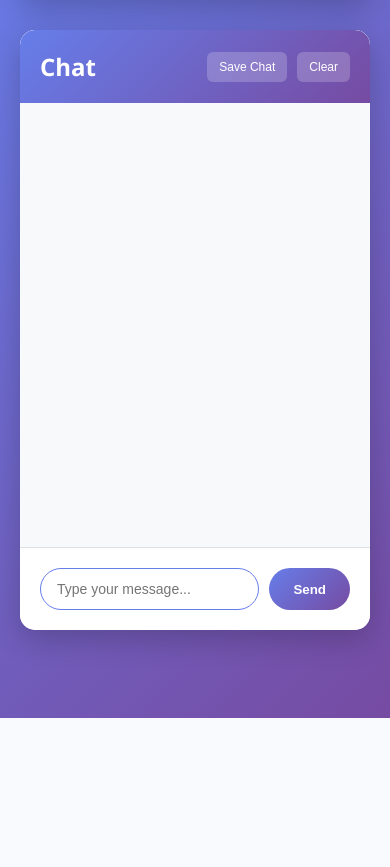
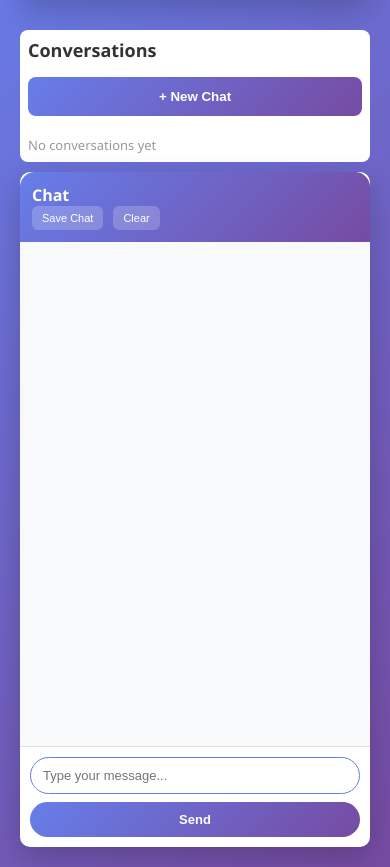
Before and after one commit to SamikshaWagh1508/AI-Chatbot, a Flask app: page /dashboard in a window 390 px wide. Shown: the part 126-993 px from the top of the page. Before the commit the page ends 844 px from the top, so only its background shows below. Run offline with Flask 3, Linux system fonts and the light colour scheme; the visitor is signed in with stand-in values (Sample User, id 1).

Commit message:
responsive design

```diff
--- a/app.py
+++ b/app.py
@@ -221,7 +221,7 @@
 
         # Get AI response
         response = client.models.generate_content(
-            model="models/gemini-3-flash-preview",
+            model="models/gemini-2.5-flash",
             contents=conversation_text
         )
 
--- a/templates/dashboard.html
+++ b/templates/dashboard.html
@@ -336,10 +336,64 @@
         @media (max-width: 768px) {
             .container {
                 grid-template-columns: 1fr;
+                gap: 0;
             }
-
             .sidebar {
-                display: none;
+                display: block;
+                width: 100%;
+                margin-bottom: 20px;
+                box-shadow: none;
+                border-radius: 10px;
+                padding: 10px;
+            }
+            .chat-container {
+                height: 80vh;
+                min-height: 400px;
+            }
+        }
+        @media (max-width: 500px) {
+            .sidebar {
+                display: block;
+                width: 100%;
+                margin-bottom: 10px;
+                box-shadow: none;
+                border-radius: 8px;
+                padding: 8px;
+            }
+            .container {
+                padding: 0;
+            }
+            .chat-header {
+                flex-direction: column;
+                align-items: flex-start;
+                padding: 12px;
+            }
+            .chat-header h2 {
+                font-size: 16px;
+            }
+            .chat-buttons button {
+                font-size: 11px;
+                padding: 6px 10px;
+            }
+            .messages {
+                padding: 10px;
+                font-size: 13px;
+            }
+            .input-area {
+                padding: 10px;
+                flex-direction: column;
+                gap: 8px;
+            }
+            .input-area input {
+                font-size: 13px;
+                padding: 10px 12px;
+            }
+            .input-area button {
+                font-size: 13px;
+                padding: 10px 0;
+            }
+            .chat-container {
+                border-radius: 10px;
             }
         }
     </style>
```
